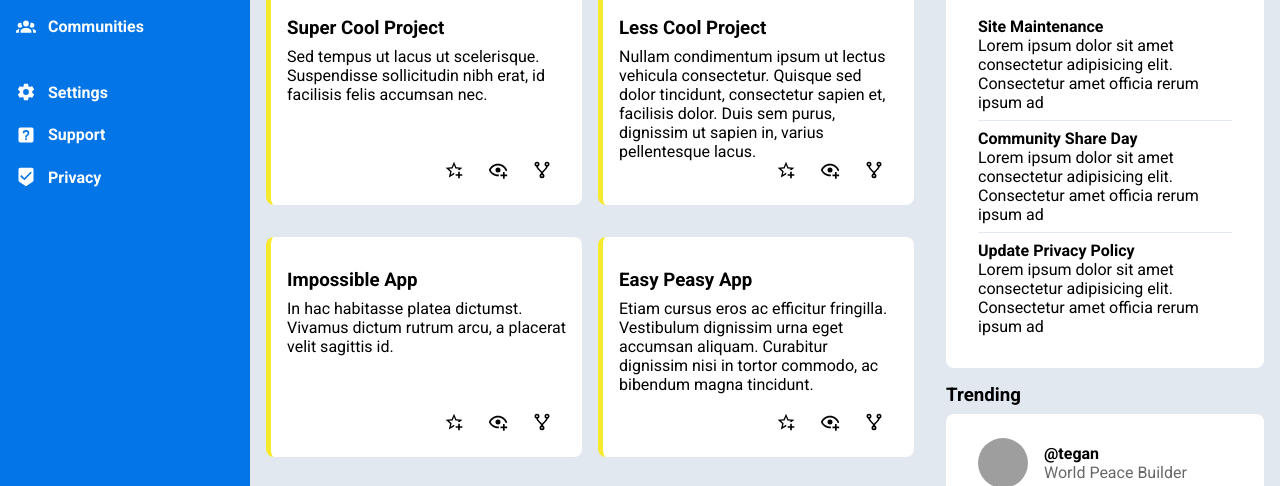
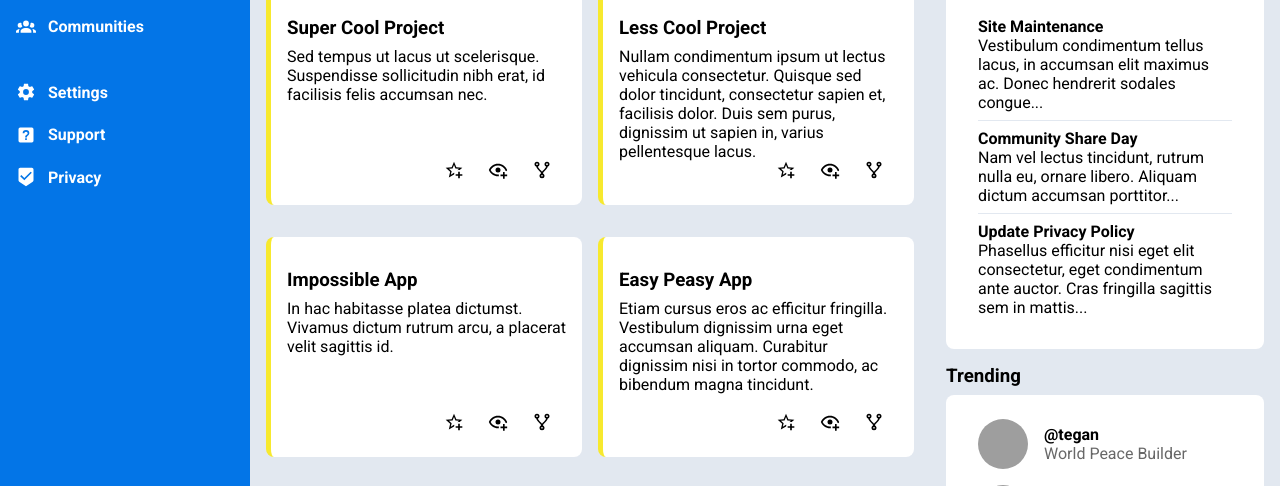
Before and after one commit to sahilkhan-777/admin-dashboard, a plain HTML site: page index.html in a window 1280 px wide. Shown: the part 277-763 px from the top of the page. Drawn offline with Linux system fonts and the light colour scheme; grey boxes are pictures that could not be loaded.

Commit message:
feat: edit content

```diff
--- a/index.html
+++ b/index.html
@@ -192,7 +192,7 @@
                         <p>Nullam condimentum ipsum ut lectus vehicula consectetur. Quisque sed dolor tincidunt,
                             consectetur sapien et, facilisis dolor. Duis sem purus, dignissim ut sapien in, varius
                             pellentesque lacus.</p>
-                            <div class="btn-container">
+                        <div class="btn-container">
                             <button class="btn">
                                 <svg xmlns="http://www.w3.org/2000/svg" viewBox="0 0 24 24">
                                     <title>star-plus-outline</title>
@@ -249,7 +249,7 @@
                         <p>Etiam cursus eros ac efficitur fringilla.
                             Vestibulum dignissim urna eget accumsan aliquam. Curabitur dignissim nisi in tortor commodo,
                             ac bibendum magna tincidunt.</p>
-                            <div class="btn-container">
+                        <div class="btn-container">
                             <button class="btn">
                                 <svg xmlns="http://www.w3.org/2000/svg" viewBox="0 0 24 24">
                                     <title>star-plus-outline</title>
@@ -277,7 +277,7 @@
                         <h3>Ad Blocker</h3>
                         <p>Quisque eget rutrum nisl. Nam augue justo, cursus vitae metus vel, pharetra hendrerit felis.
                             Aliquam sed malesuada eros.</p>
-                            <div class="btn-container">
+                        <div class="btn-container">
                             <button class="btn">
                                 <svg xmlns="http://www.w3.org/2000/svg" viewBox="0 0 24 24">
                                     <title>star-plus-outline</title>
@@ -306,7 +306,7 @@
                         <p>Praesent convallis, libero quis congue elementum, nunc ante faucibus sapien, ac scelerisque
                             tortor purus sit amet ex.
                             Pellentesque mollis nec sem vel aliquam.</p>
-                            <div class="btn-container">
+                        <div class="btn-container">
                             <button class="btn">
                                 <svg xmlns="http://www.w3.org/2000/svg" viewBox="0 0 24 24">
                                     <title>star-plus-outline</title>
@@ -341,20 +341,20 @@
                 <div class="announcement-container">
                     <div class="item">
                         <h4>Site Maintenance</h4>
-                        <p>Lorem ipsum dolor sit amet consectetur adipisicing elit. Consectetur amet officia rerum ipsum
-                            ad
+                        <p>Vestibulum condimentum tellus lacus, in accumsan elit maximus ac. Donec hendrerit sodales
+                            congue...
                         </p>
                     </div>
                     <div class="item">
                         <h4>Community Share Day</h4>
-                        <p>Lorem ipsum dolor sit amet consectetur adipisicing elit. Consectetur amet officia rerum ipsum
-                            ad
+                        <p>Nam vel lectus tincidunt, rutrum nulla eu, ornare libero. Aliquam dictum accumsan
+                            porttitor...
                         </p>
                     </div>
                     <div class="item">
                         <h4>Update Privacy Policy</h4>
-                        <p>Lorem ipsum dolor sit amet consectetur adipisicing elit. Consectetur amet officia rerum ipsum
-                            ad
+                        <p>Phasellus efficitur nisi eget elit consectetur, eget condimentum ante auctor. Cras fringilla
+                            sagittis sem in mattis...
                         </p>
                     </div>
                 </div>
@@ -363,32 +363,28 @@
                 <h3>Trending</h3>
                 <div class="trends-container">
                     <div class="users">
-                        <img src="./img/ash.jpg" class="profile-img" alt="profile image" height="50"
-                            width="50"></img>
+                        <img src="./img/ash.jpg" class="profile-img" alt="profile image" height="50" width="50"></img>
                         <span class="user-ids">
                             <h4>@tegan</h4>
                             <p>World Peace Builder</p>
                         </span>
                     </div>
                     <div class="users">
-                        <img src="./img/cat2.jpg" class="profile-img" alt="profile image" height="50"
-                            width="50"></img>
+                        <img src="./img/cat2.jpg" class="profile-img" alt="profile image" height="50" width="50"></img>
                         <span class="user-ids">
                             <h4>@morgan</h4>
                             <p>Super Cool Project</p>
                         </span>
                     </div>
                     <div class="users">
-                        <img src="./img/cats.jpg" class="profile-img" alt="profile image" height="50"
-                            width="50"></img>
+                        <img src="./img/cats.jpg" class="profile-img" alt="profile image" height="50" width="50"></img>
                         <span class="user-ids">
                             <h4>@kendall</h4>
                             <p>Life Changing App</p>
                         </span>
                     </div>
                     <div class="users">
-                        <img src="./img/ash.jpg" class="profile-img" alt="profile image" height="50"
-                            width="50"></img>
+                        <img src="./img/ash.jpg" class="profile-img" alt="profile image" height="50" width="50"></img>
                         <span class="user-ids">
                             <h4>@alex</h4>
                             <p>No Traffic Maker</p>
```
